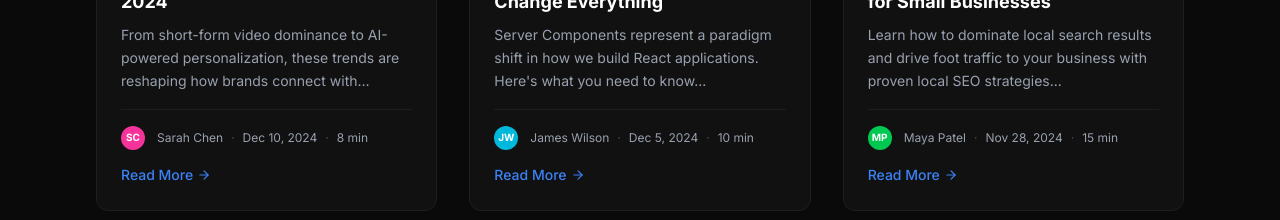
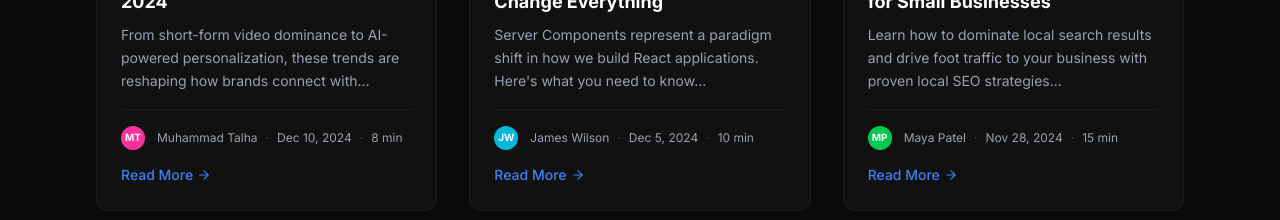
Before and after one commit to TalhaFaisal777/upwarddigital-site, a React (Vite) app: page /blog in a window 1280 px wide. Shown: the part 1560-1780 px from the top of the page. Built offline with nearby package versions, Linux system fonts and the light colour scheme.

Commit message:
Remove Sarah Chen from team and reassign blog post author

```diff
--- a/src/pages/About.jsx
+++ b/src/pages/About.jsx
@@ -17,7 +17,7 @@ import SectionHeading from "@/components/common/SectionHeading"
 
 const teamMembers = [
   { name: "Muhammad Talha", title: "CEO & Founder", initials: "MT", gradient: "from-primary to-cyan-accent" },
-  { name: "Sarah Chen", title: "Creative Director", initials: "SC", gradient: "from-purple-500 to-pink-500" },
+
   { name: "James Wilson", title: "Head of Development", initials: "JW", gradient: "from-emerald-500 to-teal-500" },
   { name: "Maya Patel", title: "SEO Director", initials: "MP", gradient: "from-orange-500 to-amber-500" },
   { name: "Ryan Cooper", title: "Marketing Strategist", initials: "RC", gradient: "from-primary to-indigo-500" },
--- a/src/pages/Blog.jsx
+++ b/src/pages/Blog.jsx
@@ -29,7 +29,7 @@ const blogPosts = [
     title: "10 Social Media Trends Shaping 2024",
     excerpt:
       "From short-form video dominance to AI-powered personalization, these trends are reshaping how brands connect with audiences...",
-    author: "Sarah Chen",
+    author: "Muhammad Talha",
     date: "Dec 10, 2024",
     readTime: "8 min",
     gradient: "from-pink-500 via-rose-500 to-orange-400",
```
